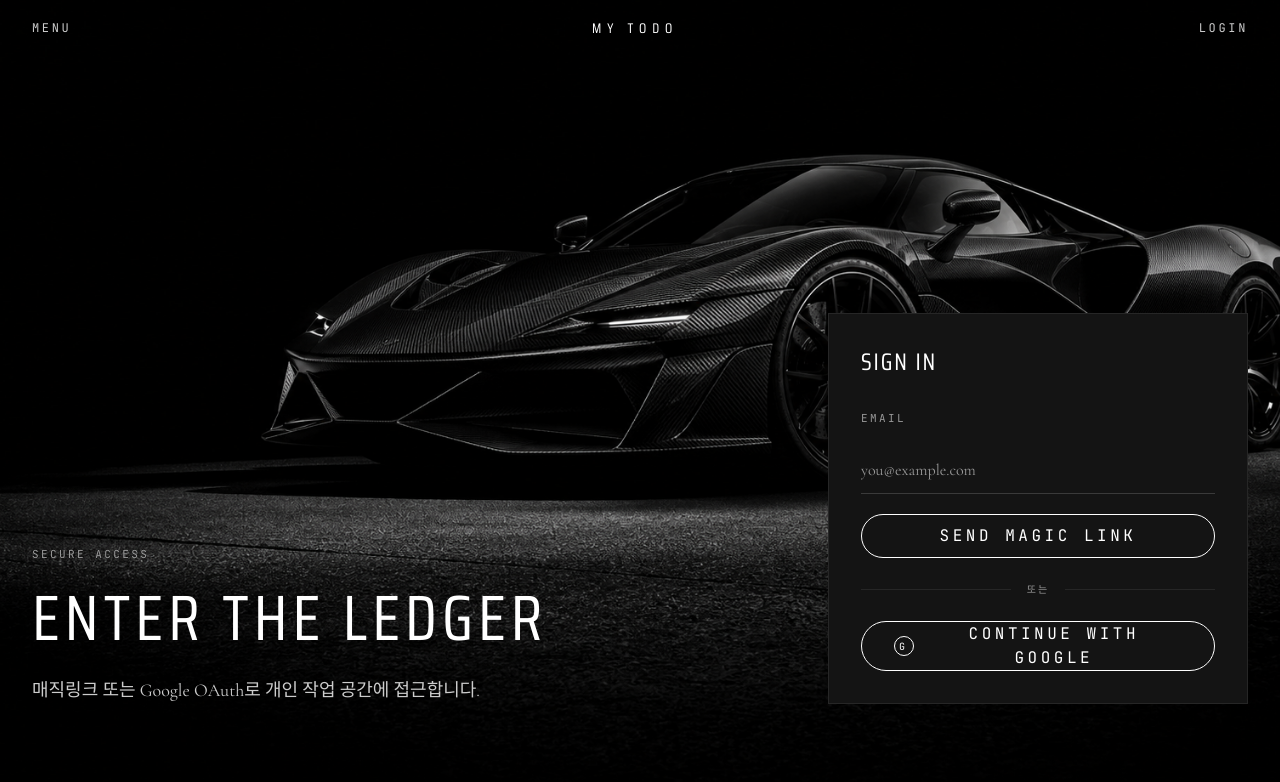
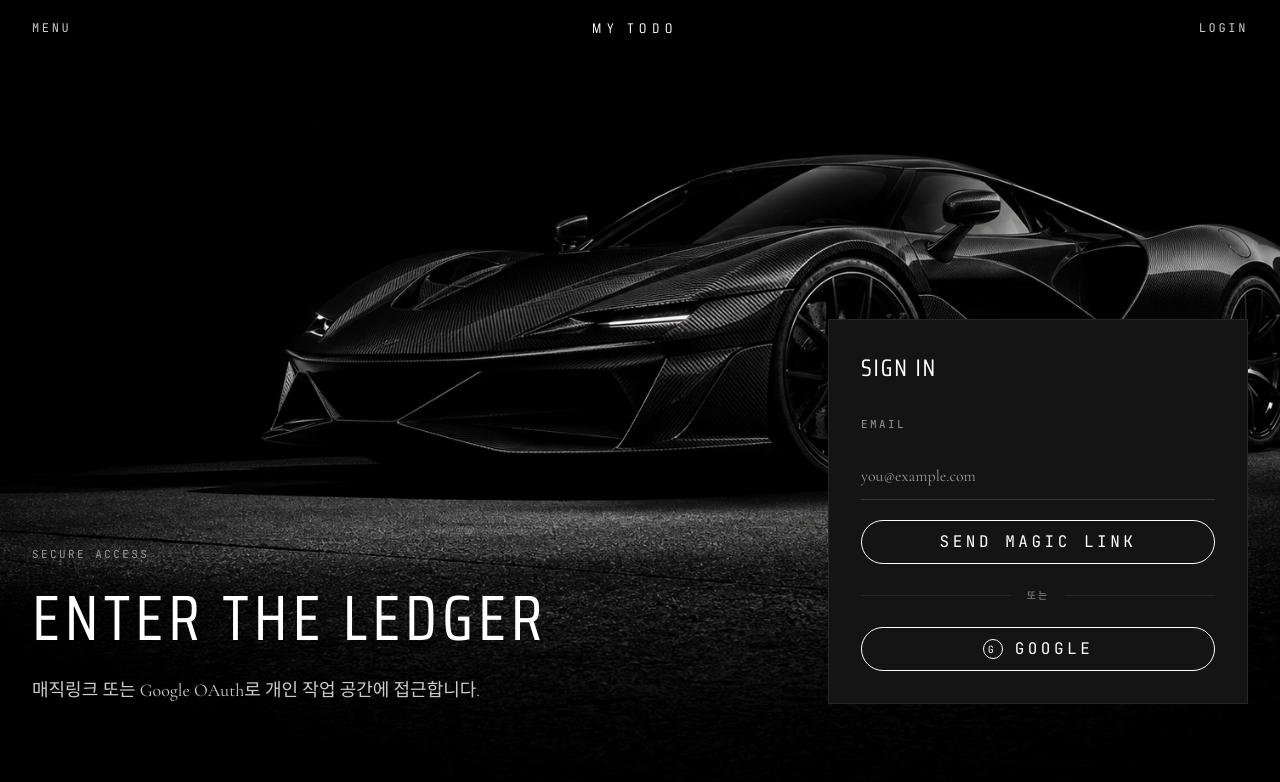
Before and after one commit to nalpari/precision-task, a Next.js app: page /login in a window 1280 px wide. Shown: the top 782 px of the page. Built offline with nearby package versions, Linux system fonts and the light colour scheme; no server answers.

Commit message:
fix: 조정 OAuth 버튼 라벨

```diff
--- a/src/app/_components/login/GoogleSignInButton.tsx
+++ b/src/app/_components/login/GoogleSignInButton.tsx
@@ -33,7 +33,9 @@ export default function GoogleSignInButton() {
         className="flex min-h-11 items-center justify-center gap-3 rounded-full border border-[var(--color-on-dark)] bg-transparent px-8 font-precision text-xs uppercase tracking-[0.22em] text-[var(--color-on-dark)] transition-colors hover:bg-[var(--color-on-dark)] hover:text-[var(--color-canvas)] disabled:opacity-50"
       >
         <GoogleMark />
-        {pending ? "Redirecting" : "Continue With Google"}
+        <span className="whitespace-nowrap">
+          {pending ? "Redirecting" : "Google"}
+        </span>
       </button>
       {error && <p className="font-text text-base text-[var(--color-warning)]">{error}</p>}
     </div>
```
